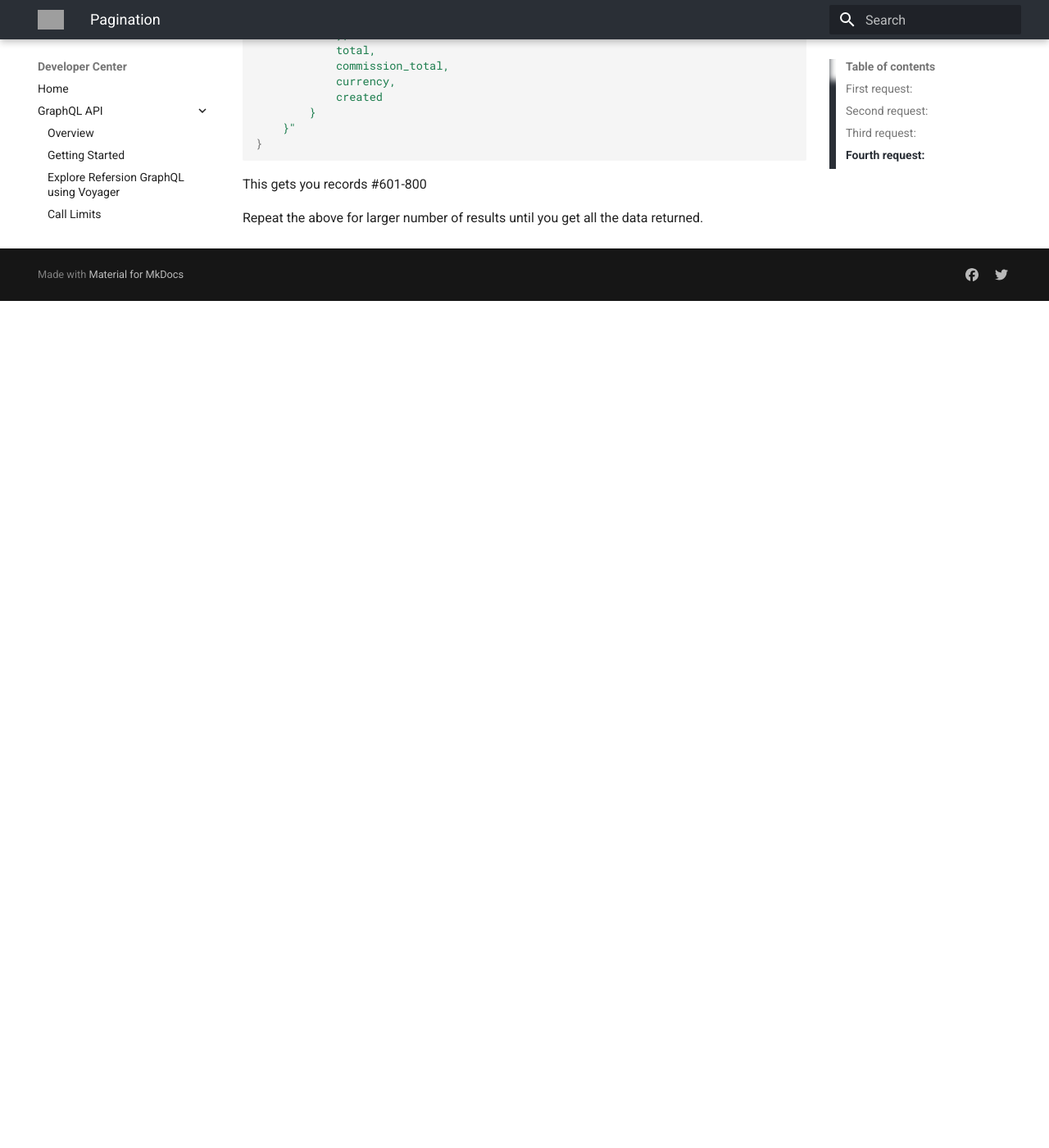
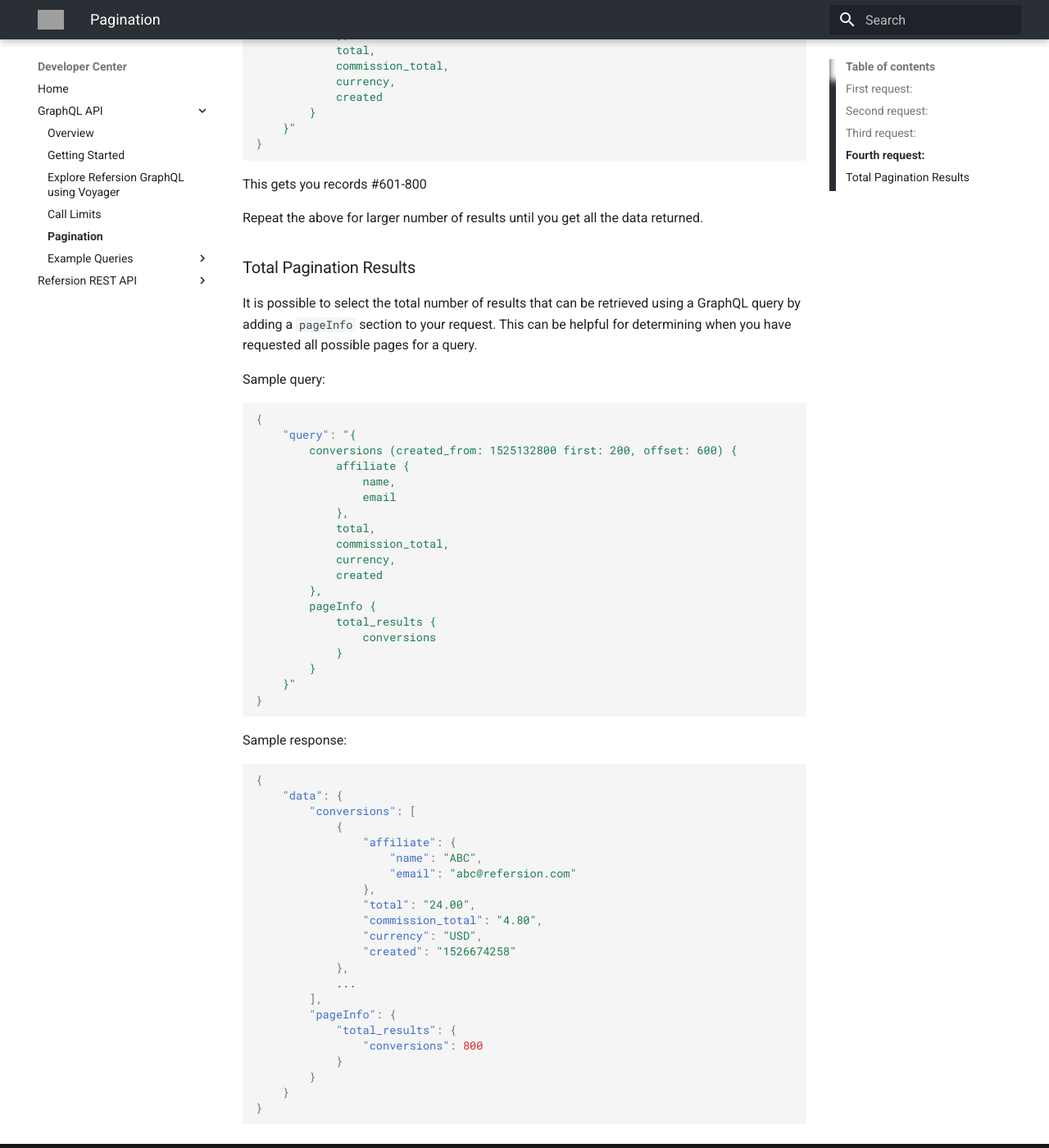
Before and after one commit to refersion/docs, an MkDocs documentation site: the page built from docs/graphql-api/pagination.md, in a window 1280 px wide and 1400 px high, scrolled down 1839 px. Shown: the whole window at 82% size. Built offline with MkDocs 1.6.1 and Material for MkDocs 9.7.7, drawn with Linux system fonts in a browser that asks for light colours; old or Windows-style settings are respelled for this version of MkDocs; before the commit the page ends 2206 px from its top, so only the background shows below that; grey boxes are pictures that could not be loaded.

Commit message:
BASE-1443: Total Results with Paginated Data

````diff
--- a/docs/graphql-api/pagination.md
+++ b/docs/graphql-api/pagination.md
@@ -91,3 +91,56 @@
 This gets you records #601-800
 
 Repeat the above for larger number of results until you get all the data returned.
+
+### Total Pagination Results
+
+It is possible to select the total number of results that can be retrieved using a GraphQL query by adding a `pageInfo` section to your request.  This can be helpful for determining when you have requested all possible pages for a query.
+
+Sample query:
+```json
+{
+    "query": "{
+        conversions (created_from: 1525132800 first: 200, offset: 600) {
+            affiliate {
+                name,
+                email
+            },
+            total,
+            commission_total,
+            currency,
+            created
+        },
+        pageInfo {
+            total_results {
+                conversions
+            }
+        }
+    }"
+}
+```
+
+Sample response:
+```json
+{
+    "data": {
+        "conversions": [
+            {
+                "affiliate": {
+                    "name": "ABC",
+                    "email": "abc@refersion.com"
+                },
+                "total": "24.00",
+                "commission_total": "4.80",
+                "currency": "USD",
+                "created": "1526674258"
+            },
+            ...
+        ],
+        "pageInfo": {
+            "total_results": {
+                "conversions": 800
+            }
+        }
+    }
+}
+```
````
